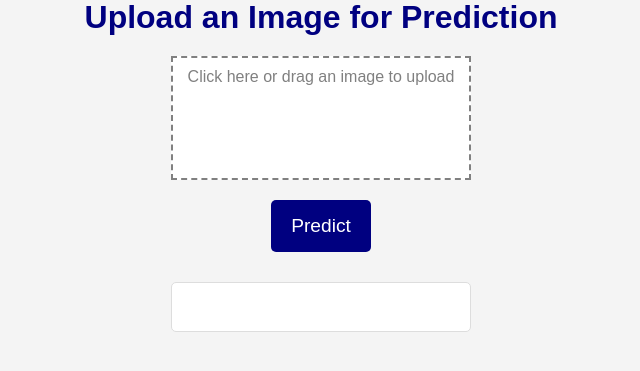
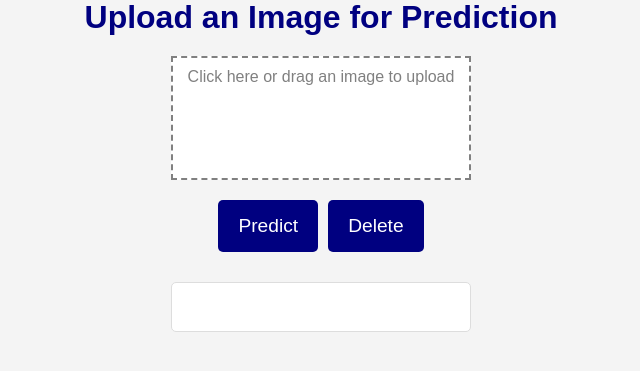
Before and after one commit to artemdev9/CNN_ML_Website, a Flask app: page / in a window 1280 px wide. Shown: the part 235-606 px from the top of the page, without its empty margins (319-959 px from the left). Run offline with Flask 3, Linux system fonts and the light colour scheme.

Commit message:
Added CSS

```diff
--- a/static/css/style.css
+++ b/static/css/style.css
@@ -122,3 +122,10 @@ input[type="button"]:hover {
     max-width: 100%;
     height: auto;
 }
+
+
+/* Adjust button container layout */
+#uploadForm > div {
+    display: flex;
+    gap: 10px;
+}
--- a/templates/index.html
+++ b/templates/index.html
@@ -13,7 +13,10 @@
             <div id="imagePreview">Click here or drag an image to upload</div>
             <input type="file" name="file" id="file" accept="image/*" required onchange="displayImage(this)">
         </label>
-        <input type="button" value="Predict" id="submit">
+        <div>
+            <input type="button" value="Predict" id="submit">
+            <input type="button" value="Delete" id="delete">
+        </div>
     </form>
     <div id="predictionResult"></div>
 
@@ -43,7 +46,15 @@
                     }
                 });
             });
+
+            $("#delete").click(function () {
+                $('#imagePreview').empty(); // Remove the image
+                $('#file').val(''); // Reset the file input
+                $("#imagePreview").text("Click here or drag an image to upload");
+                $('#predictionResult').empty();
+            });
         });
+
     </script>
 </body>
 </html>
```
